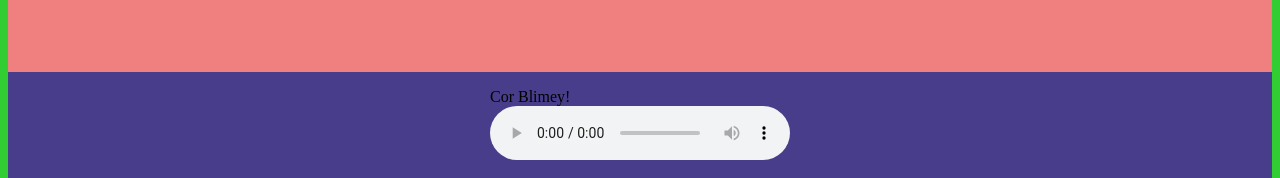
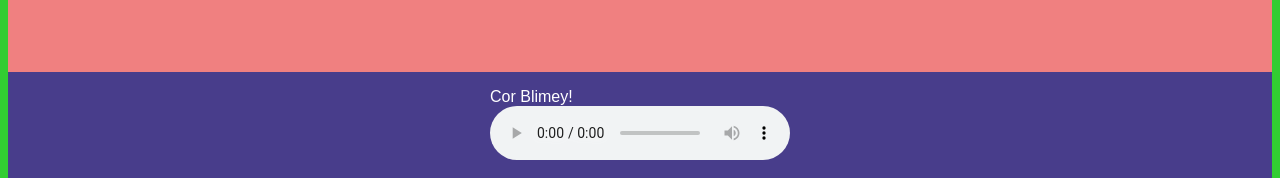
Before and after one commit to odsajomale/FlexboxRundown, a plain HTML site: page index.html in a window 1280 px wide. Shown: the part 1849-2027 px from the top of the page. Drawn offline with Linux system fonts and the light colour scheme.

Commit message:
changed font family again

```diff
--- a/styles.css
+++ b/styles.css
@@ -123,7 +123,7 @@ justify-content: center;
 }
 
 figcaption {
-font-family:cursive
+font-family: fantasy;
 color: white;
 
 }
```
